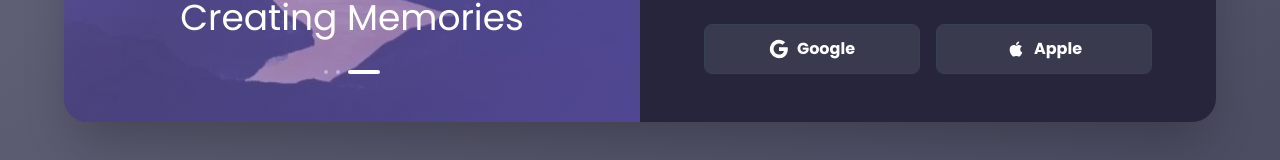
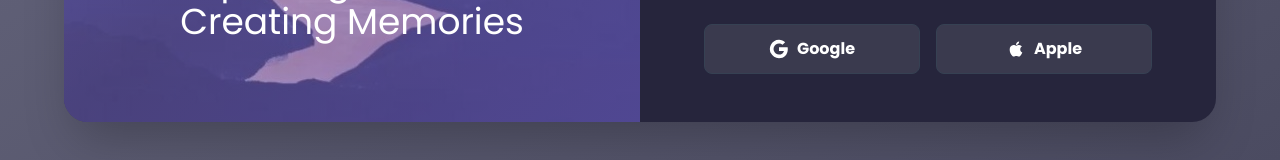
Before and after one commit to UzairAtiq/Login-Page-1, a React (Vite) app: page / in a window 1280 px wide. Shown: the part 588-748 px from the top of the page. Built offline with nearby package versions, Linux system fonts and the light colour scheme.

Commit message:
Remove carousel navigation dots from login page

```diff
--- a/src/components/LoginPage.jsx
+++ b/src/components/LoginPage.jsx
@@ -179,21 +179,6 @@ const LoginPage = () => {
                 {slides[currentSlide]}
               </h2>
 
-              {/* Carousel Dots */}
-              <div className="flex justify-center gap-2">
-                {slides.map((_, idx) => (
-                  <button
-                    key={idx}
-                    onClick={() => setCurrentSlide(idx)}
-                    className={`h-1 rounded-full transition-all duration-300 ${
-                      idx === currentSlide
-                        ? 'w-8 bg-white'
-                        : 'w-1 bg-white/40'
-                    }`}
-                    aria-label={`Go to slide ${idx + 1}`}
-                  />
-                ))}
-              </div>
             </div>
           </div>
 
```
